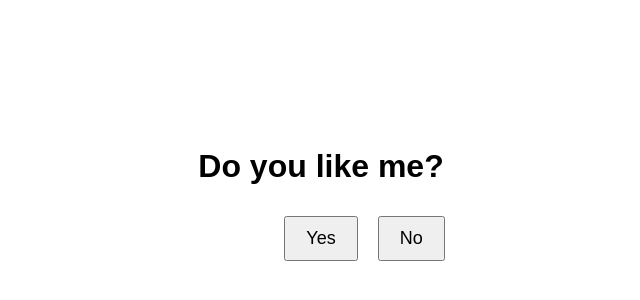
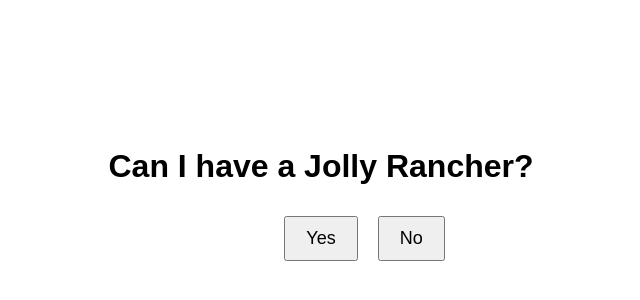
Before and after one commit to ParkerW1234/websit, a plain HTML site: page index.html in a window 1280 px wide. Shown: the part 108-408 px from the top of the page, without its empty margins (319-959 px from the left). Drawn offline with Linux system fonts and the light colour scheme.

Commit message:
Update index.html

```diff
--- a/index.html
+++ b/index.html
@@ -22,7 +22,7 @@
   </style>
 </head>
 <body>
-  <h1>Do you like me?</h1>
+  <h1>Can I have a Jolly Rancher?</h1>
   <button class="btn" onclick="alert('You legaly agreed to give me a jolly rancher now.')">Yes</button>
   <button id="no-btn" class="btn" onmouseover="moveButton()">No</button>
 
```
